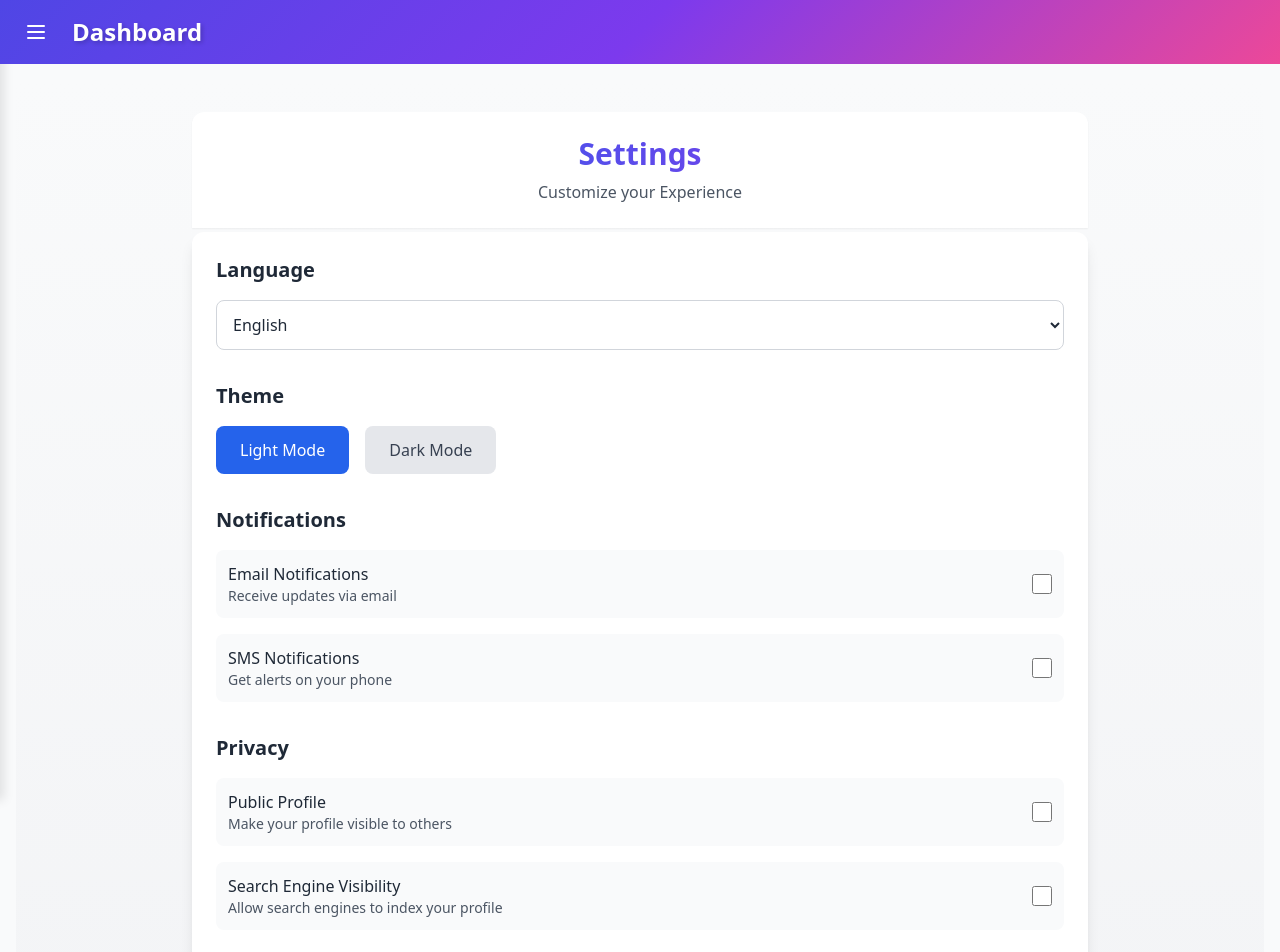
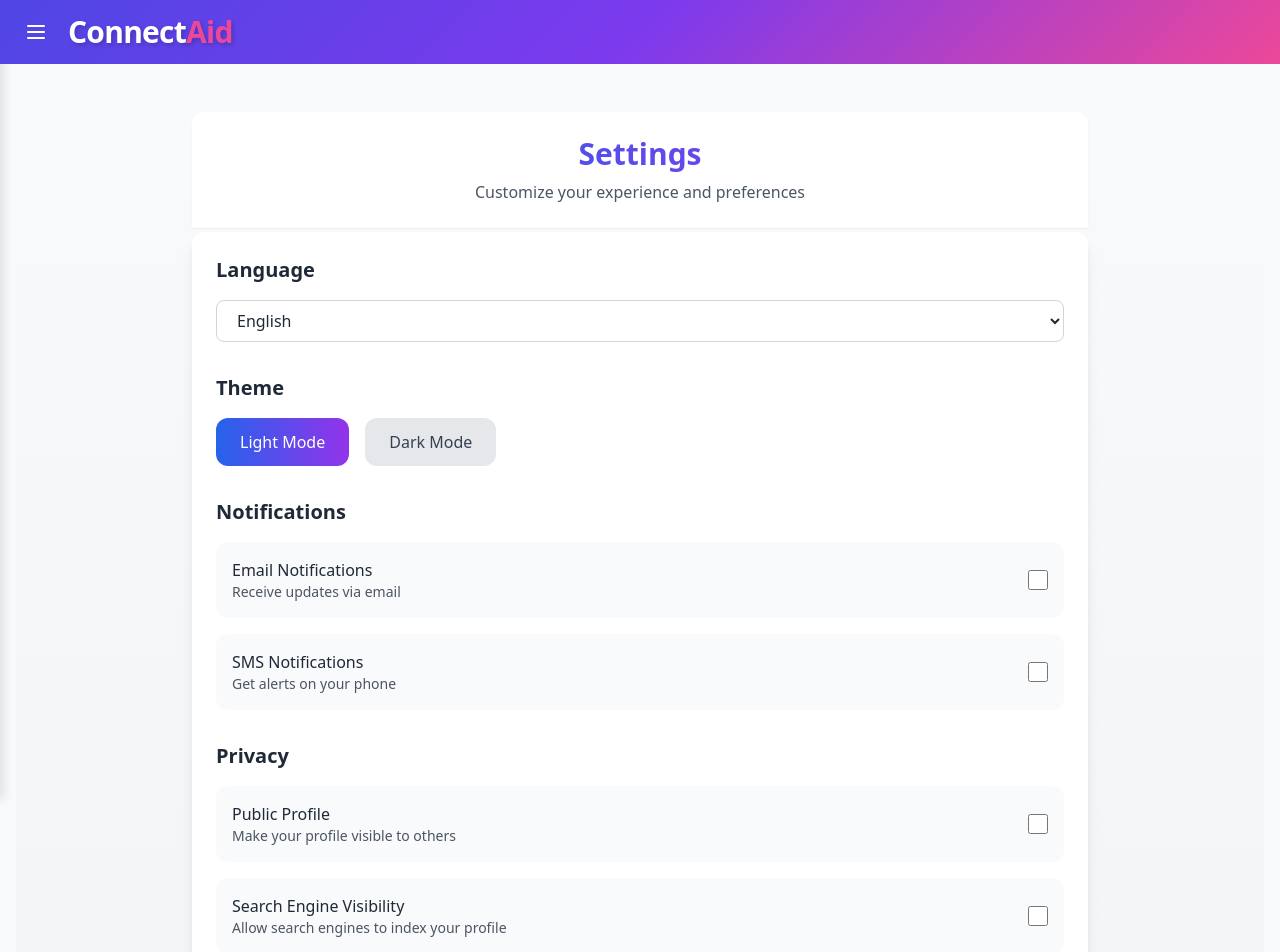
Before and after one commit to enigmAsad/Connect_Aid, a React (Vite) app in the folder frontEnd/: page /settings in a window 1280 px wide. Shown: the top 952 px of the page. Built offline with nearby package versions, Linux system fonts and the light colour scheme; no server answers.

Commit message:
User Dashbord pages adjusted

```diff
--- a/frontEnd/src/components/UserNavbar.tsx
+++ b/frontEnd/src/components/UserNavbar.tsx
@@ -13,7 +13,9 @@ export default function Navbar({ toggleSidebar }: NavbarProps) {
           <button onClick={toggleSidebar} className="menu-btn">
             <Menu size={24} />
           </button>
-          <h1 className="dashboard-title">Dashboard</h1>
+          <div className="logo-text">
+            Connect<span className="text-pink-500">Aid</span>
+          </div>
         </div>
       </div>
 
@@ -30,14 +32,15 @@ export default function Navbar({ toggleSidebar }: NavbarProps) {
 
         .user-navbar-container {
           max-width: 1280px;
-          margin: 0 auto;
-          padding: 0 1rem;
+          margin: 0;
+          padding: 0;
         }
 
         .user-navbar-content {
           display: flex;
           align-items: center;
           height: 4rem;
+          padding-left: 1rem;
         }
 
         .menu-btn {
@@ -58,12 +61,13 @@ export default function Navbar({ toggleSidebar }: NavbarProps) {
           transform: scale(1.05);
         }
 
-        .dashboard-title {
-          font-size: 1.5rem;
+        .logo-text {
+          font-size: 1.875rem;
           font-weight: bold;
           color: white;
-          margin-left: 1rem;
+          margin-left: 0.75rem;
           text-shadow: 2px 2px 4px rgba(0, 0, 0, 0.2);
+          letter-spacing: -0.025em;
         }
       `}</style>
     </nav>
--- a/frontEnd/src/pages/Raise.tsx
+++ b/frontEnd/src/pages/Raise.tsx
@@ -35,7 +35,6 @@ const Raise: React.FC = () => {
   const handleDeleteAppeal = async (appealId: string) => {
     try {
       await deleteAppeal(appealId);
-      // Remove the deleted appeal from the list
       setAppeals(appeals.filter(appeal => appeal._id !== appealId));
       setDeleteConfirmationId(null);
       alert('Appeal deleted successfully');
@@ -45,85 +44,112 @@ const Raise: React.FC = () => {
   };
 
   const handleEditAppeal = (appeal: Appeal) => {
-    // Navigate to edit page with appeal details
     navigate(`/edit-appeal/${appeal._id}`, { state: { appeal } });
   };
 
   if (isLoading) {
-    return <div>Loading your appeals...</div>;
+    return (
+      <div className="min-h-screen flex items-center justify-center">
+        <div className="text-xl text-gray-600">Loading your appeals...</div>
+      </div>
+    );
   }
 
   if (error) {
-    return <div className="text-red-500">{error}</div>;
+    return (
+      <div className="min-h-screen flex items-center justify-center">
+        <div className="text-red-500 text-xl">{error}</div>
+      </div>
+    );
   }
 
   return (
-    <div className="container mx-auto px-4 py-6">
-      <div className="flex justify-between items-center mb-6">
-        <h1 className="text-2xl font-bold">My Donation Appeals</h1>
+    <div className="min-h-screen bg-gradient-to-b from-gray-50 to-gray-100 py-8 px-4">
+      <div className="max-w-7xl mx-auto">
+        {/* Header Section */}
+        <div className="bg-white rounded-t-xl shadow-sm p-6 mb-1">
+          <h1 className="text-3xl font-bold text-center bg-gradient-to-r from-blue-600 to-purple-600 bg-clip-text text-transparent">
+            My Donation Appeals
+          </h1>
+          <p className="text-center text-gray-600 mt-2">
+            Manage your donation appeals and help make a difference in people's lives
+          </p>
+        </div>
+
+        <div className="bg-white rounded-xl shadow-sm p-6 mb-8">
+          <div className="flex justify-end mb-6">
             <button
               onClick={handleCreateNewAppeal}
-          className="bg-blue-500 text-white px-4 py-2 rounded hover:bg-blue-600"
+              className="px-6 py-3 bg-gradient-to-r from-blue-600 to-purple-600 text-white rounded-xl hover:from-blue-700 hover:to-purple-700 transition-colors focus:outline-none focus:ring-2 focus:ring-offset-2 focus:ring-blue-500"
             >
               Create New Appeal
             </button>
           </div>
 
           {appeals.length === 0 ? (
-        <div className="text-center py-10">
-          <p className="text-gray-600">You haven't created any appeals yet.</p>
+            <div className="bg-white rounded-xl shadow-lg p-8 text-center">
+              <div className="max-w-md mx-auto">
+                <h3 className="text-xl font-semibold text-gray-800 mb-2">
+                  No Appeals Created Yet
+                </h3>
+                <p className="text-gray-600 mb-6">
+                  Start making a difference by creating your first donation appeal.
+                </p>
                 <button
                   onClick={handleCreateNewAppeal}
-            className="mt-4 bg-green-500 text-white px-4 py-2 rounded hover:bg-green-600"
+                  className="px-6 py-3 bg-gradient-to-r from-blue-600 to-purple-600 text-white rounded-xl hover:from-blue-700 hover:to-purple-700 transition-colors focus:outline-none focus:ring-2 focus:ring-offset-2 focus:ring-blue-500"
                 >
                   Create Your First Appeal
                 </button>
               </div>
+            </div>
           ) : (
-        <div className="grid md:grid-cols-2 lg:grid-cols-3 gap-6">
+            <div className="grid grid-cols-1 md:grid-cols-2 lg:grid-cols-3 gap-6">
               {appeals.map((appeal) => (
                 <div
                   key={appeal._id}
-              className="border rounded-lg overflow-hidden shadow-md"
+                  className="bg-white rounded-xl shadow-lg overflow-hidden transition-transform hover:scale-[1.02]"
                 >
                   <img
                     src={`http://localhost:5000${appeal.image}`}
                     alt={appeal.title}
                     className="w-full h-48 object-cover"
                     onError={(e) => {
-                  // Fallback to placeholder if image fails to load
                       e.currentTarget.src = '/api/placeholder/400/300';
                     }}
                   />
 
-              <div className="p-4">
-                <h2 className="text-xl font-semibold mb-2">{appeal.title}</h2>
-                <p className="text-gray-600 mb-2 truncate">{appeal.description}</p>
+                  <div className="p-6">
+                    <h3 className="text-xl font-semibold text-gray-800 mb-2">
+                      {appeal.title}
+                    </h3>
+                    <p className="text-gray-600 mb-4 line-clamp-3">
+                      {appeal.description}
+                    </p>
+
                     <div className="flex justify-between items-center mb-4">
-                  <span className="text-green-600 font-bold">
+                      <span className="text-lg font-semibold text-green-600">
                         ${appeal.targetAmount.toLocaleString()}
                       </span>
-                  <span className="text-sm text-gray-500">
+                      <span className="px-3 py-1 text-sm rounded-full bg-blue-100 text-blue-800">
                         {appeal.status}
                       </span>
                     </div>
 
                     {/* Action Buttons */}
-                <div className="flex justify-between space-x-2">
-                  {/* Edit Button */}
+                    <div className="flex space-x-3">
                       <button
                         onClick={() => handleEditAppeal(appeal)}
-                    className="w-full bg-blue-500 text-white px-4 py-2 rounded hover:bg-blue-600"
+                        className="flex-1 px-4 py-2 bg-gradient-to-r from-blue-600 to-purple-600 text-white rounded-lg hover:from-blue-700 hover:to-purple-700 transition-colors focus:outline-none focus:ring-2 focus:ring-offset-2 focus:ring-blue-500"
                       >
                         <span className="flex items-center justify-center">
                           <Edit className="mr-2 h-4 w-4" /> Edit
                         </span>
                       </button>
 
-                  {/* Delete Button with Confirmation */}
                       <button
                         onClick={() => setDeleteConfirmationId(appeal._id!)}
-                    className="w-full bg-red-500 text-white px-4 py-2 rounded hover:bg-red-600"
+                        className="flex-1 px-4 py-2 bg-red-500 text-white rounded-lg hover:bg-red-600 transition-colors focus:outline-none focus:ring-2 focus:ring-offset-2 focus:ring-red-500"
                       >
                         <span className="flex items-center justify-center">
                           <Trash2 className="mr-2 h-4 w-4" /> Delete
@@ -135,25 +161,27 @@ const Raise: React.FC = () => {
               ))}
             </div>
           )}
+        </div>
+      </div>
 
       {/* Delete Confirmation Modal */}
       {deleteConfirmationId && (
         <div className="fixed inset-0 bg-black bg-opacity-50 flex items-center justify-center z-50">
-          <div className="bg-white p-6 rounded-lg shadow-xl">
-            <h2 className="text-xl font-bold mb-4">Are you absolutely sure?</h2>
+          <div className="bg-white p-8 rounded-xl shadow-xl max-w-md w-full mx-4">
+            <h2 className="text-2xl font-bold text-gray-800 mb-4">Are you absolutely sure?</h2>
             <p className="mb-6 text-gray-600">
               This action cannot be undone. This will permanently delete your appeal.
             </p>
             <div className="flex justify-end space-x-4">
               <button
                 onClick={() => setDeleteConfirmationId(null)}
-                className="px-4 py-2 bg-gray-200 text-gray-800 rounded hover:bg-gray-300"
+                className="px-4 py-2 bg-gray-200 text-gray-800 rounded-lg hover:bg-gray-300 transition-colors focus:outline-none focus:ring-2 focus:ring-offset-2 focus:ring-gray-500"
               >
                 Cancel
               </button>
               <button
                 onClick={() => handleDeleteAppeal(deleteConfirmationId)}
-                className="px-4 py-2 bg-red-500 text-white rounded hover:bg-red-600"
+                className="px-4 py-2 bg-red-500 text-white rounded-lg hover:bg-red-600 transition-colors focus:outline-none focus:ring-2 focus:ring-offset-2 focus:ring-red-500"
               >
                 Delete
               </button>
--- a/frontEnd/src/pages/Settings.tsx
+++ b/frontEnd/src/pages/Settings.tsx
@@ -18,17 +18,17 @@ const Settings = () => {
             Settings
           </h1>
           <p className="text-center text-gray-600 mt-2">
-            Customize your Experience
+            Customize your experience and preferences
           </p>
         </div>
 
         {/* Main Settings Container */}
-        <div className="bg-white rounded-xl shadow-lg p-6 space-y-8">
+        <div className="bg-white rounded-xl shadow-lg p-6 mb-8">
           {/* Language Settings */}
-          <div>
+          <div className="mb-8">
             <h2 className="text-xl font-semibold text-gray-800 mb-4">Language</h2>
             <select
-              className="w-full p-3 border border-gray-300 rounded-lg focus:ring-2 focus:ring-blue-500 focus:border-blue-500 bg-white"
+              className="w-full px-4 py-2 border border-gray-300 rounded-lg focus:ring-2 focus:ring-blue-500 focus:border-blue-500 bg-white"
               defaultValue="en"
             >
               <option value="en">English</option>
@@ -39,14 +39,14 @@ const Settings = () => {
           </div>
 
           {/* Theme Settings */}
-          <div>
+          <div className="mb-8">
             <h2 className="text-xl font-semibold text-gray-800 mb-4">Theme</h2>
             <div className="flex items-center space-x-4">
               <button
                 onClick={() => setIsDarkMode(false)}
-                className={`px-6 py-3 rounded-lg transition-colors ${
+                className={`px-6 py-3 rounded-xl transition-colors ${
                   !isDarkMode
-                    ? 'bg-blue-600 text-white'
+                    ? 'bg-gradient-to-r from-blue-600 to-purple-600 text-white'
                     : 'bg-gray-200 text-gray-700 hover:bg-gray-300'
                 }`}
               >
@@ -54,9 +54,9 @@ const Settings = () => {
               </button>
               <button
                 onClick={() => setIsDarkMode(true)}
-                className={`px-6 py-3 rounded-lg transition-colors ${
+                className={`px-6 py-3 rounded-xl transition-colors ${
                   isDarkMode
-                    ? 'bg-blue-600 text-white'
+                    ? 'bg-gradient-to-r from-blue-600 to-purple-600 text-white'
                     : 'bg-gray-200 text-gray-700 hover:bg-gray-300'
                 }`}
               >
@@ -66,10 +66,10 @@ const Settings = () => {
           </div>
 
           {/* Notification Settings */}
-          <div>
+          <div className="mb-8">
             <h2 className="text-xl font-semibold text-gray-800 mb-4">Notifications</h2>
             <div className="space-y-4">
-              <label className="flex items-center justify-between p-3 bg-gray-50 rounded-lg cursor-pointer hover:bg-gray-100 transition-colors">
+              <label className="flex items-center justify-between p-4 bg-gray-50 rounded-xl cursor-pointer hover:bg-gray-100 transition-colors">
                 <div>
                   <span className="text-gray-800 font-medium">Email Notifications</span>
                   <p className="text-sm text-gray-600">Receive updates via email</p>
@@ -80,7 +80,7 @@ const Settings = () => {
                 />
               </label>
 
-              <label className="flex items-center justify-between p-3 bg-gray-50 rounded-lg cursor-pointer hover:bg-gray-100 transition-colors">
+              <label className="flex items-center justify-between p-4 bg-gray-50 rounded-xl cursor-pointer hover:bg-gray-100 transition-colors">
                 <div>
                   <span className="text-gray-800 font-medium">SMS Notifications</span>
                   <p className="text-sm text-gray-600">Get alerts on your phone</p>
@@ -94,10 +94,10 @@ const Settings = () => {
           </div>
 
           {/* Privacy Settings */}
-          <div>
+          <div className="mb-8">
             <h2 className="text-xl font-semibold text-gray-800 mb-4">Privacy</h2>
             <div className="space-y-4">
-              <label className="flex items-center justify-between p-3 bg-gray-50 rounded-lg cursor-pointer hover:bg-gray-100 transition-colors">
+              <label className="flex items-center justify-between p-4 bg-gray-50 rounded-xl cursor-pointer hover:bg-gray-100 transition-colors">
                 <div>
                   <span className="text-gray-800 font-medium">Public Profile</span>
                   <p className="text-sm text-gray-600">Make your profile visible to others</p>
@@ -108,7 +108,7 @@ const Settings = () => {
                 />
               </label>
 
-              <label className="flex items-center justify-between p-3 bg-gray-50 rounded-lg cursor-pointer hover:bg-gray-100 transition-colors">
+              <label className="flex items-center justify-between p-4 bg-gray-50 rounded-xl cursor-pointer hover:bg-gray-100 transition-colors">
                 <div>
                   <span className="text-gray-800 font-medium">Search Engine Visibility</span>
                   <p className="text-sm text-gray-600">Allow search engines to index your profile</p>
@@ -122,10 +122,10 @@ const Settings = () => {
           </div>
 
           {/* Save Button */}
-          <div className="pt-4">
+          <div className="flex justify-end">
             <button
               onClick={handleSave}
-              className="w-full md:w-auto float-right px-8 py-3 bg-blue-600 text-white font-medium rounded-lg hover:bg-blue-700 transition-colors focus:ring-2 focus:ring-blue-500 focus:ring-offset-2"
+              className="px-6 py-3 bg-gradient-to-r from-blue-600 to-purple-600 text-white rounded-xl hover:from-blue-700 hover:to-purple-700 transition-colors focus:outline-none focus:ring-2 focus:ring-offset-2 focus:ring-blue-500"
             >
               Save Changes
             </button>
@@ -135,7 +135,7 @@ const Settings = () => {
 
       {/* Toast Notification */}
       {showSavedToast && (
-        <div className="fixed bottom-4 right-4 bg-green-500 text-white px-6 py-3 rounded-lg shadow-lg animate-fade-in-up">
+        <div className="fixed bottom-4 right-4 bg-gradient-to-r from-blue-600 to-purple-600 text-white px-6 py-3 rounded-xl shadow-lg animate-fade-in-up">
           Settings saved successfully!
         </div>
       )}
```
Lines whose indentation alone changed are shown as unchanged.
